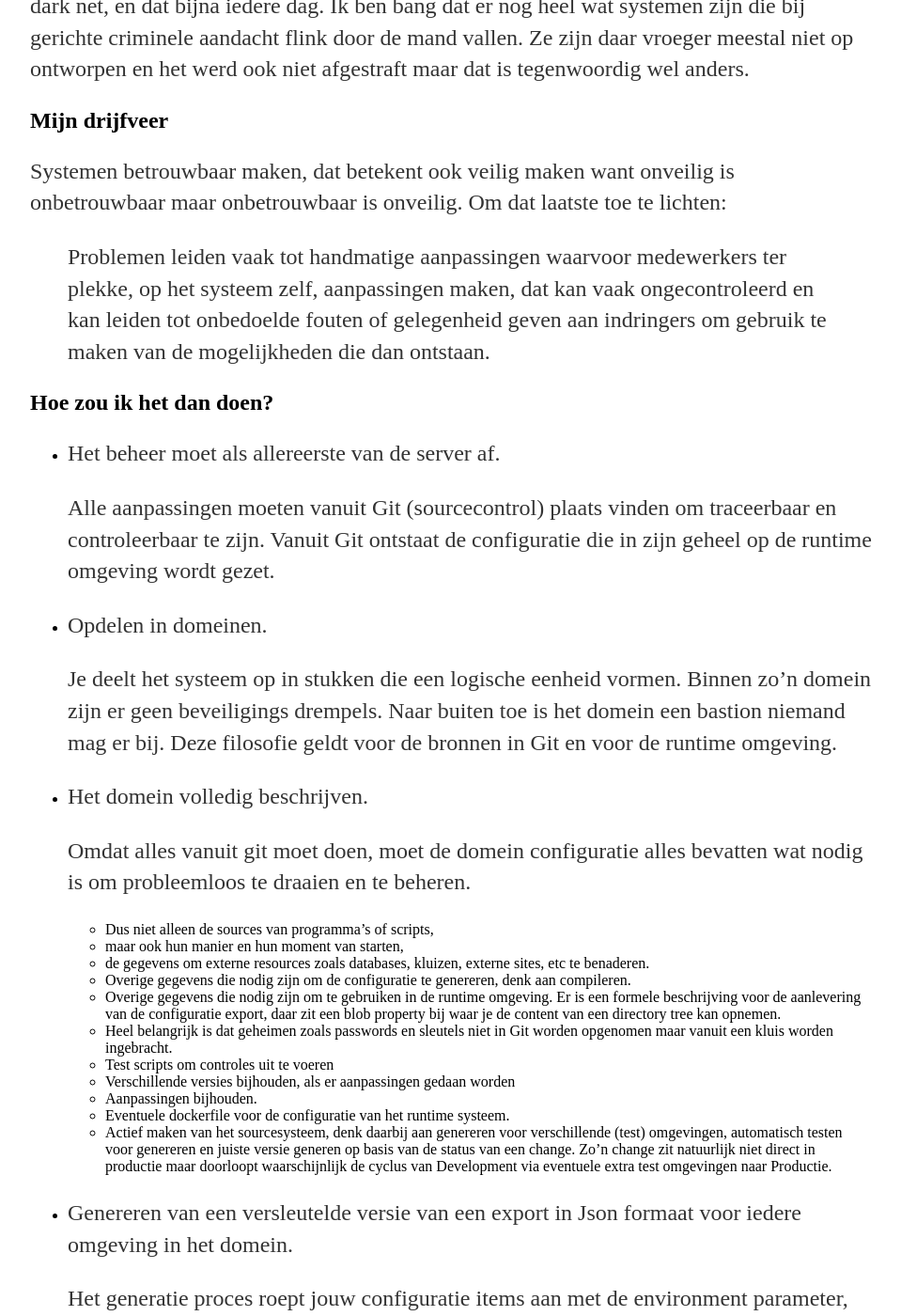
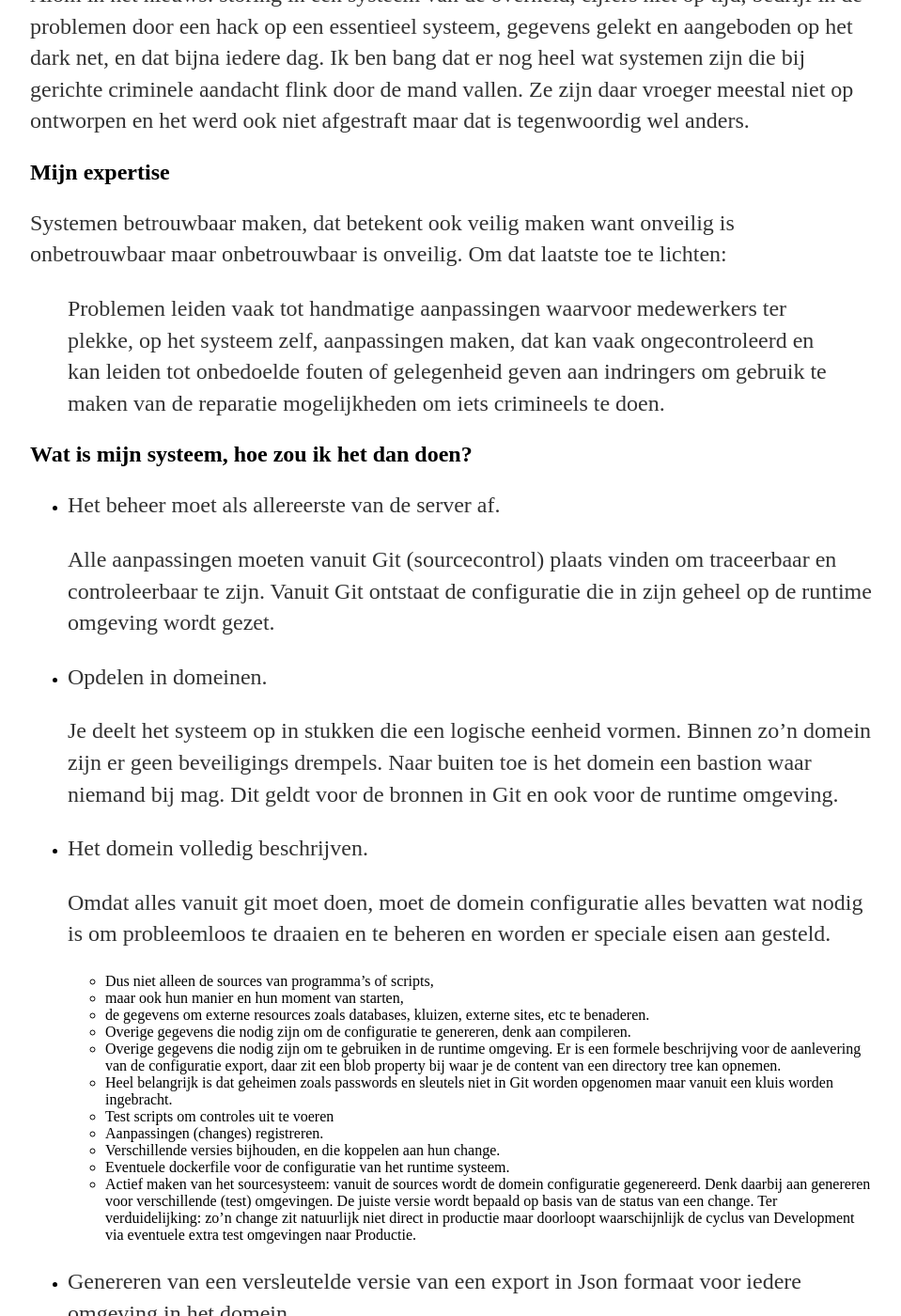
Before and after one commit to paedelm/paedelm.github.io, a Jekyll site: the page built from _posts/2021-04-23-Reden-van mijn-zelfstandigheid.md, in a window 1280 px wide and 1400 px high, scrolled down 383 px. Shown: the whole window at 94% size, without its empty margins (160-1119 px from the left). Built offline with Jekyll 4.4.1, drawn with Linux system fonts in a browser that asks for light colours; some of the changed text lies outside the part shown.

Commit message:
fijn slijpen deel 1

```diff
--- a/_posts/2021-04-23-Reden-van mijn-zelfstandigheid.md
+++ b/_posts/2021-04-23-Reden-van mijn-zelfstandigheid.md
@@ -1,19 +1,19 @@
 ---
 layout: post
-title: "Wat ga ik doen als zelfstandige"
+title: "Waarvoor ga ik me inzetten als zelfstandige"
 date: 2020-04-22
 ---
 
-## Probleem
+## Actuele problemen
 
  Alom in het nieuws: storing in een systeem van de overheid, cijfers niet op tijd, bedrijf in de problemen door een hack op een essentieel systeem, gegevens gelekt en aangeboden op het dark net, en dat bijna iedere dag. Ik ben bang dat er nog heel wat systemen zijn die bij gerichte criminele aandacht flink door de mand vallen. Ze zijn daar vroeger meestal niet op ontworpen en het werd ook niet afgestraft maar dat is tegenwoordig wel anders.
 
-## Mijn drijfveer
+## Mijn expertise
 
   Systemen betrouwbaar maken, dat betekent ook veilig maken want onveilig is onbetrouwbaar maar onbetrouwbaar is onveilig. Om dat laatste toe te lichten:
-  > Problemen leiden vaak tot handmatige aanpassingen waarvoor medewerkers ter plekke, op het systeem zelf, aanpassingen maken, dat kan vaak ongecontroleerd en kan leiden tot onbedoelde fouten of gelegenheid geven aan indringers om gebruik te maken van de mogelijkheden die dan ontstaan.
+  > Problemen leiden vaak tot handmatige aanpassingen waarvoor medewerkers ter plekke, op het systeem zelf, aanpassingen maken, dat kan vaak ongecontroleerd en kan leiden tot onbedoelde fouten of gelegenheid geven aan indringers om gebruik te maken van de reparatie mogelijkheden om iets crimineels te doen.
 
-## Hoe zou ik het dan doen?
+## Wat is mijn systeem, hoe zou ik het dan doen?
 
  * Het beheer moet als allereerste van de server af.
 
@@ -21,11 +21,11 @@ date: 2020-04-22
 
  * Opdelen in domeinen.
 
-   Je deelt het systeem op in stukken die een logische eenheid vormen. Binnen zo'n domein zijn er geen beveiligings drempels. Naar buiten toe is het domein een bastion niemand mag er bij. Deze filosofie geldt voor de bronnen in Git en voor de runtime omgeving.
+   Je deelt het systeem op in stukken die een logische eenheid vormen. Binnen zo'n domein zijn er geen beveiligings drempels. Naar buiten toe is het domein een bastion waar niemand bij mag. Dit geldt voor de bronnen in Git en ook voor de runtime omgeving.
 
  * Het domein volledig beschrijven.
 
-   Omdat alles vanuit git moet doen, moet de domein configuratie alles bevatten wat nodig is om probleemloos te draaien en te beheren.
+   Omdat alles vanuit git moet doen, moet de domein configuratie alles bevatten wat nodig is om probleemloos te draaien en te beheren en worden er speciale eisen aan gesteld.
    * Dus niet alleen de sources van programma's of scripts,
    * maar ook hun manier en hun moment van starten,
    * de gegevens om externe resources zoals databases, kluizen, externe sites, etc te benaderen.
@@ -33,10 +33,10 @@ date: 2020-04-22
    * Overige gegevens die nodig zijn om te gebruiken in de runtime omgeving. Er is een formele beschrijving voor de aanlevering van de configuratie export, daar zit een blob property bij waar je de content van een directory tree kan opnemen.
    * Heel belangrijk is dat geheimen zoals passwords en sleutels niet in Git worden opgenomen maar vanuit een kluis worden ingebracht.
    * Test scripts om controles uit te voeren
-   * Verschillende versies bijhouden, als er aanpassingen gedaan worden
-   * Aanpassingen bijhouden.
+   * Aanpassingen (changes) registreren.
+   * Verschillende versies bijhouden, en die koppelen aan hun change.
    * Eventuele dockerfile voor de configuratie van het runtime systeem.
-   * Actief maken van het sourcesysteem, denk daarbij aan genereren voor verschillende (test) omgevingen, automatisch testen voor genereren en juiste versie generen op basis van de status van een change. Zo'n change zit natuurlijk niet direct in productie maar doorloopt waarschijnlijk de cyclus van Development via eventuele extra test omgevingen naar Productie.
+   * Actief maken van het sourcesysteem: vanuit de sources wordt de domein configuratie gegenereerd. Denk daarbij aan genereren voor verschillende (test) omgevingen. De juiste versie wordt bepaald op basis van de status van een change. Ter verduidelijking: zo'n change zit natuurlijk niet direct in productie maar doorloopt waarschijnlijk de cyclus van Development via eventuele extra test omgevingen naar Productie.
 
  * Genereren van een versleutelde versie van een export in Json formaat voor iedere omgeving in het domein.
 
```
